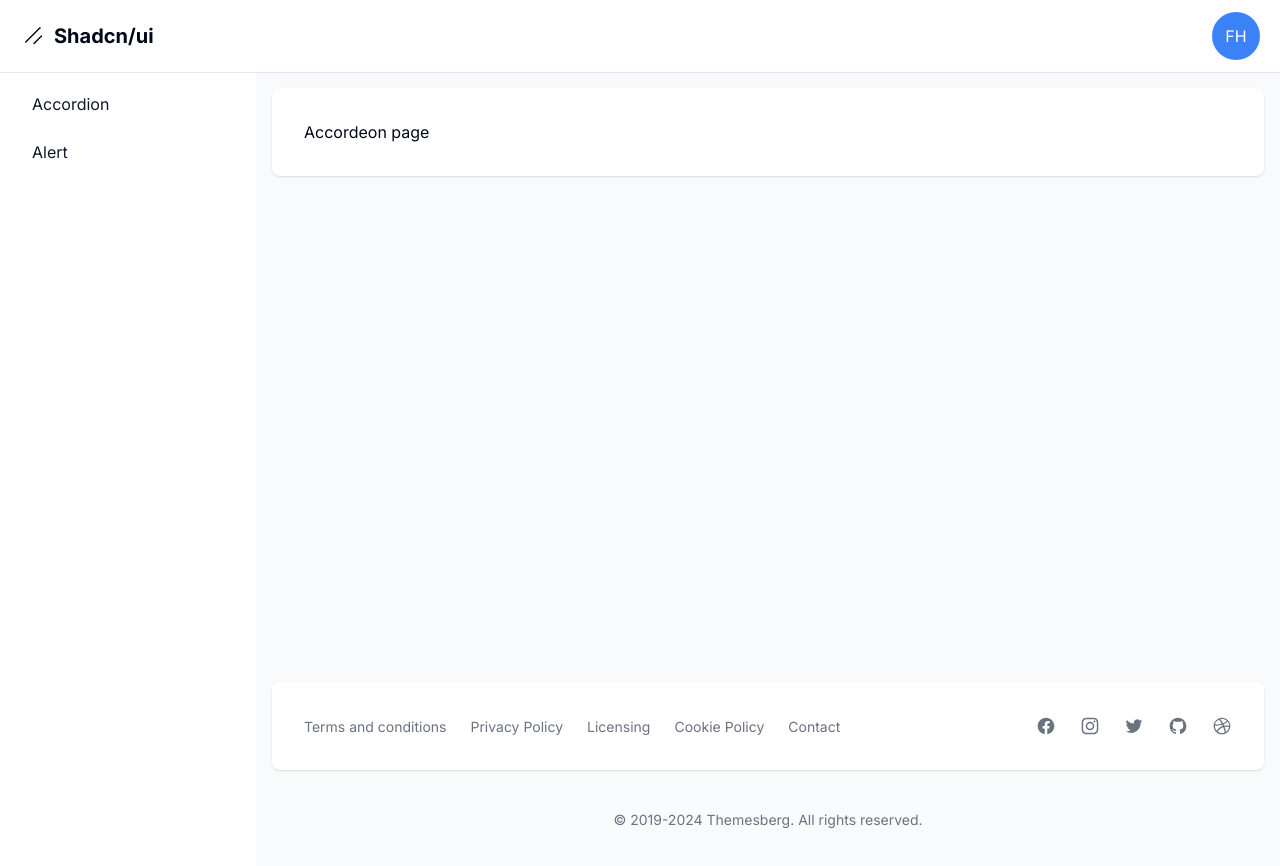
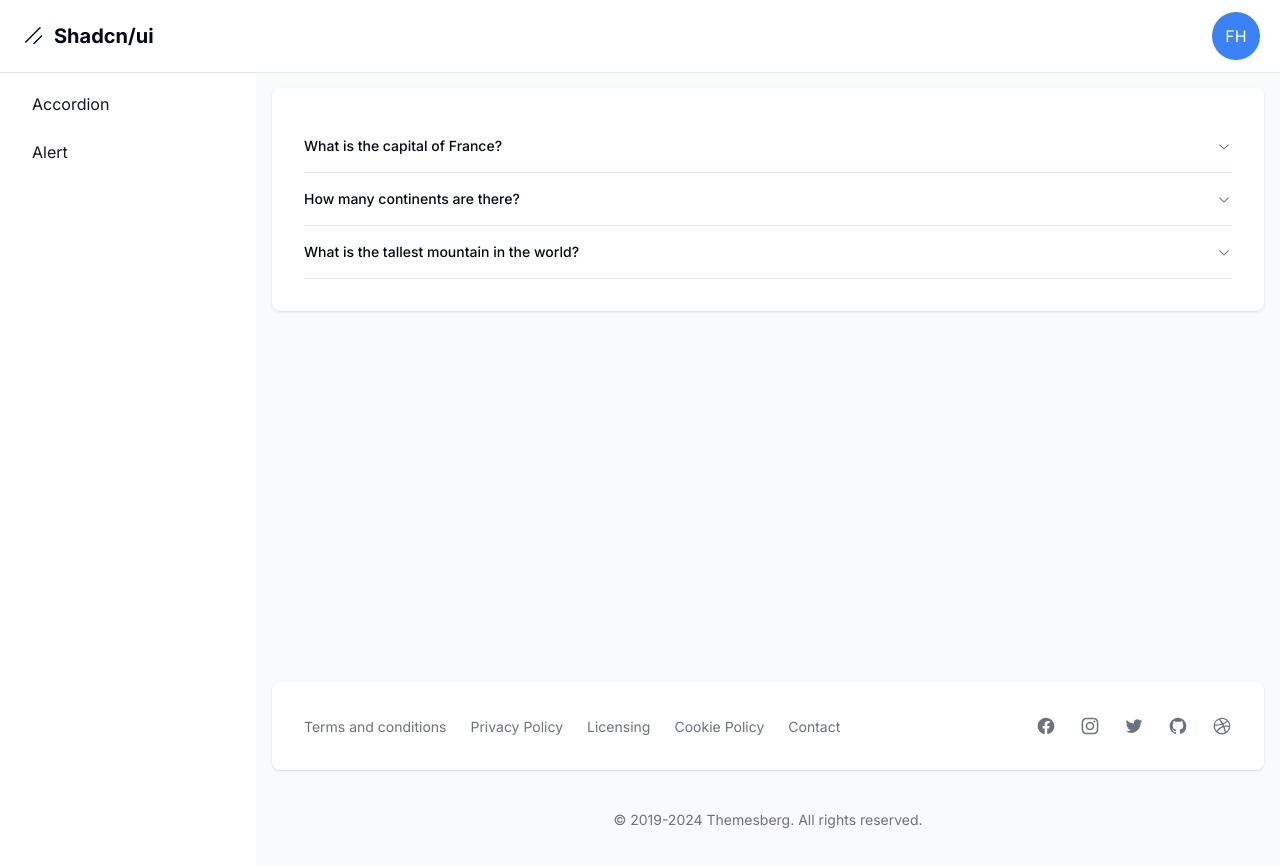
Before and after one commit to JairMontenegro/ShadCdnReview, a Next.js app: page /dashboard/accordion in a window 1280 px wide. Shown: the top 866 px of the page. Built offline with nearby package versions, Linux system fonts and the light colour scheme.

Commit message:
feat: accordion component added

```diff
--- a/package.json
+++ b/package.json
@@ -9,6 +9,7 @@
     "lint": "next lint"
   },
   "dependencies": {
+    "@radix-ui/react-accordion": "^1.1.2",
     "@radix-ui/react-icons": "^1.3.0",
     "class-variance-authority": "^0.7.0",
     "clsx": "^2.1.1",
--- a/src/app/dashboard/accordion/page.tsx
+++ b/src/app/dashboard/accordion/page.tsx
@@ -1,7 +1,38 @@
-export default function Page() {
+import {
+  Accordion,
+  AccordionContent,
+  AccordionItem,
+  AccordionTrigger,
+} from "@/components/ui/accordion";
+
+const items = [
+  {
+    id: 1,
+    question: "What is the capital of France?",
+    answer: "The capital of France is Paris.",
+  },
+  {
+    id: 2,
+    question: "How many continents are there?",
+    answer:
+      "There are seven continents: Africa, Antarctica, Asia, Europe, North America, Australia, and South America.",
+  },
+  {
+    id: 3,
+    question: "What is the tallest mountain in the world?",
+    answer: "The tallest mountain in the world is Mount Everest.",
+  },
+];
+
+export default function AccordionPage() {
   return (
-    <div>
-      <h1>Accordeon page</h1>
-    </div>
+    <Accordion type="single" className="w-full">
+      {items.map((item) => (
+        <AccordionItem value={`${item.id}`} key={item.id}>
+          <AccordionTrigger>{item.question}</AccordionTrigger>
+          <AccordionContent>{item.answer}</AccordionContent>
+        </AccordionItem>
+      ))}
+    </Accordion>
   );
 }
--- /dev/null
+++ b/src/components/ui/accordion.tsx
@@ -0,0 +1,57 @@
+"use client"
+
+import * as React from "react"
+import * as AccordionPrimitive from "@radix-ui/react-accordion"
+import { ChevronDownIcon } from "@radix-ui/react-icons"
+
+import { cn } from "@/lib/utils"
+
+const Accordion = AccordionPrimitive.Root
+
+const AccordionItem = React.forwardRef<
+  React.ElementRef<typeof AccordionPrimitive.Item>,
+  React.ComponentPropsWithoutRef<typeof AccordionPrimitive.Item>
+>(({ className, ...props }, ref) => (
+  <AccordionPrimitive.Item
+    ref={ref}
+    className={cn("border-b", className)}
+    {...props}
+  />
+))
+AccordionItem.displayName = "AccordionItem"
+
+const AccordionTrigger = React.forwardRef<
+  React.ElementRef<typeof AccordionPrimitive.Trigger>,
+  React.ComponentPropsWithoutRef<typeof AccordionPrimitive.Trigger>
+>(({ className, children, ...props }, ref) => (
+  <AccordionPrimitive.Header className="flex">
+    <AccordionPrimitive.Trigger
+      ref={ref}
+      className={cn(
+        "flex flex-1 items-center justify-between py-4 text-sm font-medium transition-all hover:underline [&[data-state=open]>svg]:rotate-180",
+        className
+      )}
+      {...props}
+    >
+      {children}
+      <ChevronDownIcon className="h-4 w-4 shrink-0 text-muted-foreground transition-transform duration-200" />
+    </AccordionPrimitive.Trigger>
+  </AccordionPrimitive.Header>
+))
+AccordionTrigger.displayName = AccordionPrimitive.Trigger.displayName
+
+const AccordionContent = React.forwardRef<
+  React.ElementRef<typeof AccordionPrimitive.Content>,
+  React.ComponentPropsWithoutRef<typeof AccordionPrimitive.Content>
+>(({ className, children, ...props }, ref) => (
+  <AccordionPrimitive.Content
+    ref={ref}
+    className="overflow-hidden text-sm data-[state=closed]:animate-accordion-up data-[state=open]:animate-accordion-down"
+    {...props}
+  >
+    <div className={cn("pb-4 pt-0", className)}>{children}</div>
+  </AccordionPrimitive.Content>
+))
+AccordionContent.displayName = AccordionPrimitive.Content.displayName
+
+export { Accordion, AccordionItem, AccordionTrigger, AccordionContent }
```
Also changed, not shown: 1 other file (tests, documents, lock files or other folders).
